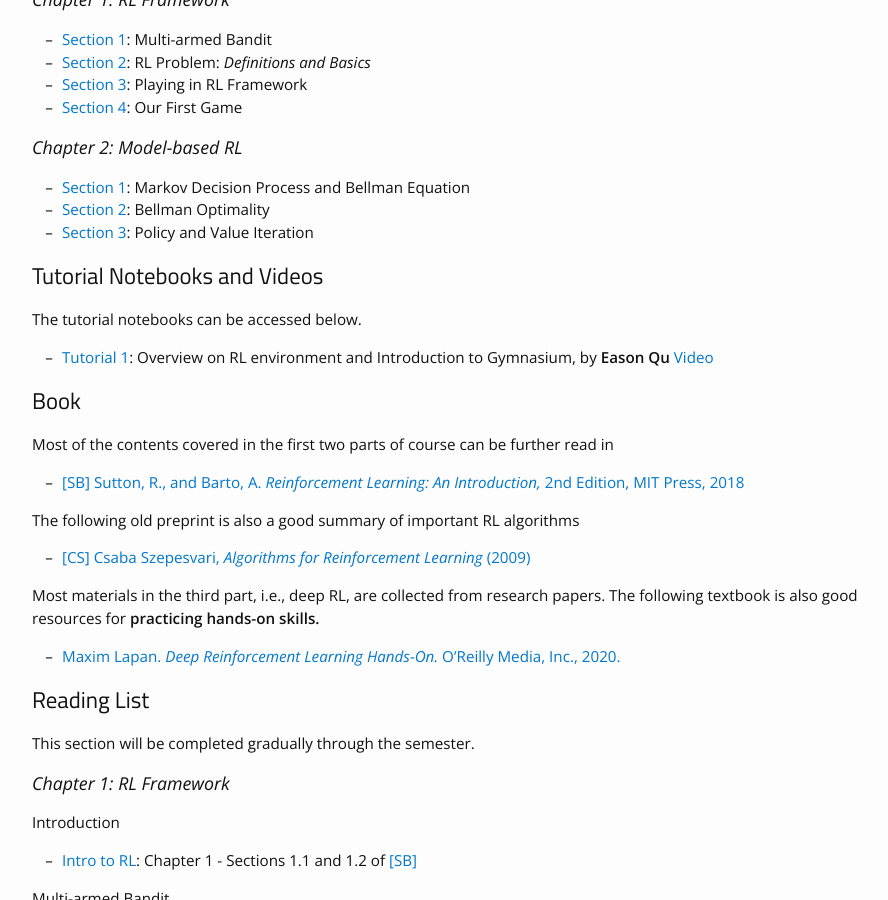
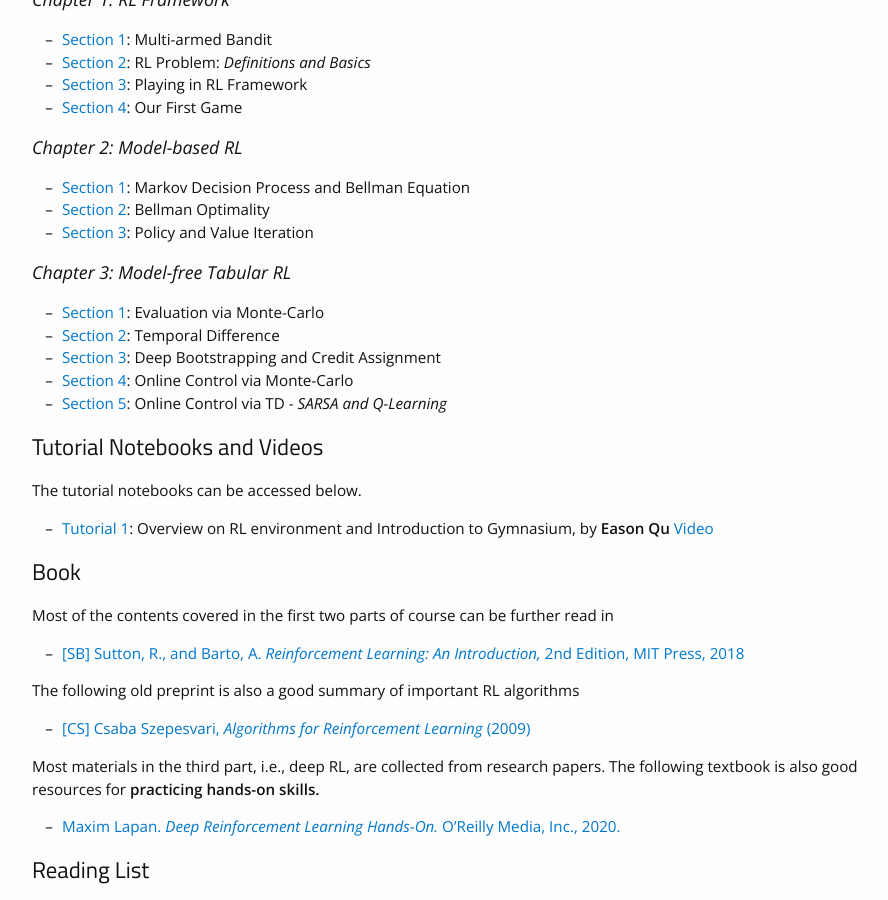
Before and after one commit to bereyhi-courses/rl-utoronto, a Jekyll site: the page built from materials.md, in a window 1280 px wide and 900 px high, scrolled down 519 px. Shown: the whole window, without its empty margins (163-1051 px from the left). Built offline with Jekyll 4.4.1, drawn with Linux system fonts in a browser that asks for light colours; nearby versions of some CDN libraries.

Commit message:
lecture notes added

```diff
--- a/materials.md
+++ b/materials.md
@@ -20,6 +20,14 @@
 * [Section 1]({{site.baseurl}}/assets/Notes/CH2/CH2_Sec1.pdf): Markov Decision Process and Bellman Equation
 * [Section 2]({{site.baseurl}}/assets/Notes/CH2/CH2_Sec2.pdf): Bellman Optimality
 * [Section 3]({{site.baseurl}}/assets/Notes/CH2/CH2_Sec3.pdf): Policy and Value Iteration
+
+### Chapter 3: Model-free Tabular RL
+* [Section 1]({{site.baseurl}}/assets/Notes/CH3/CH3_Sec1.pdf): Evaluation via Monte-Carlo
+* [Section 2]({{site.baseurl}}/assets/Notes/CH3/CH3_Sec2.pdf): Temporal Difference
+* [Section 3]({{site.baseurl}}/assets/Notes/CH3/CH3_Sec3.pdf): Deep Bootstrapping and Credit Assignment
+* [Section 4]({{site.baseurl}}/assets/Notes/CH3/CH3_Sec4.pdf): Online Control via Monte-Carlo
+* [Section 5]({{site.baseurl}}/assets/Notes/CH3/CH3_Sec5.pdf): Online Control via TD - _SARSA and Q-Learning_
+
 
 
 
```
Also changed, not shown: 8 other files.
